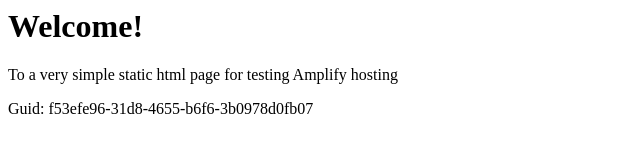
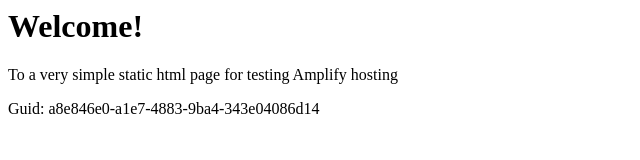
Before and after one commit to aws-aemilia-iad/Github-PR-Commit-Integration-Test-DoNotTouch-GithubWebhookPreviewCanaryTest-v1-gamma-us-east-1, a website: page src/index.html in a window 1280 px wide. Shown: the full height of the page, 0-640 px from the left. Drawn offline with Linux system fonts and the light colour scheme.

Commit message:
commit from integ tests

```diff
--- a/src/index.html
+++ b/src/index.html
@@ -12,6 +12,6 @@
 <body>
     <h1>Welcome!</h1>
     <p>To a very simple static html page for testing Amplify hosting</p>
-    <p>Guid: f53efe96-31d8-4655-b6f6-3b0978d0fb07</p></body>
+    <p>Guid: a8e846e0-a1e7-4883-9ba4-343e04086d14</p></body>
 
 </html>
```
